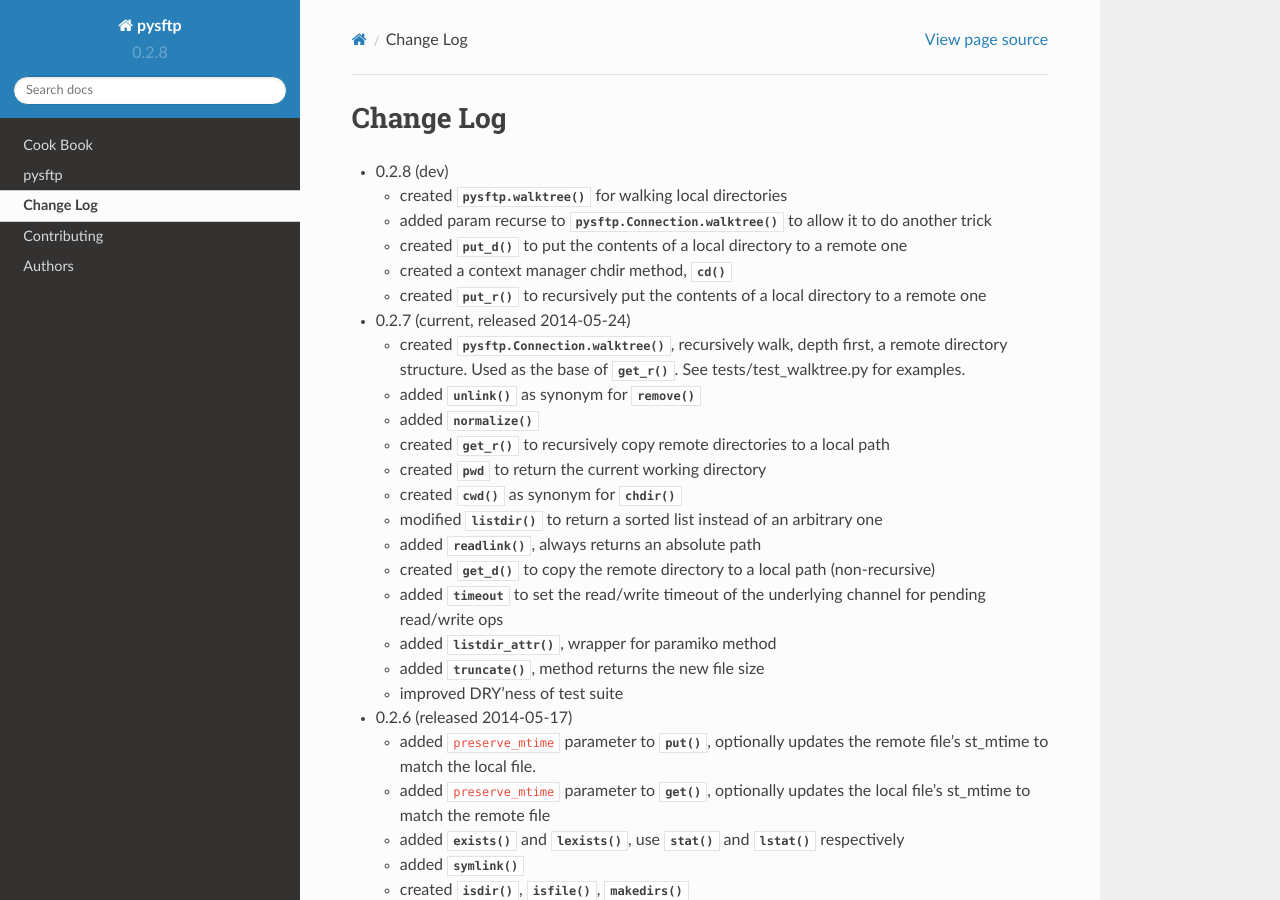
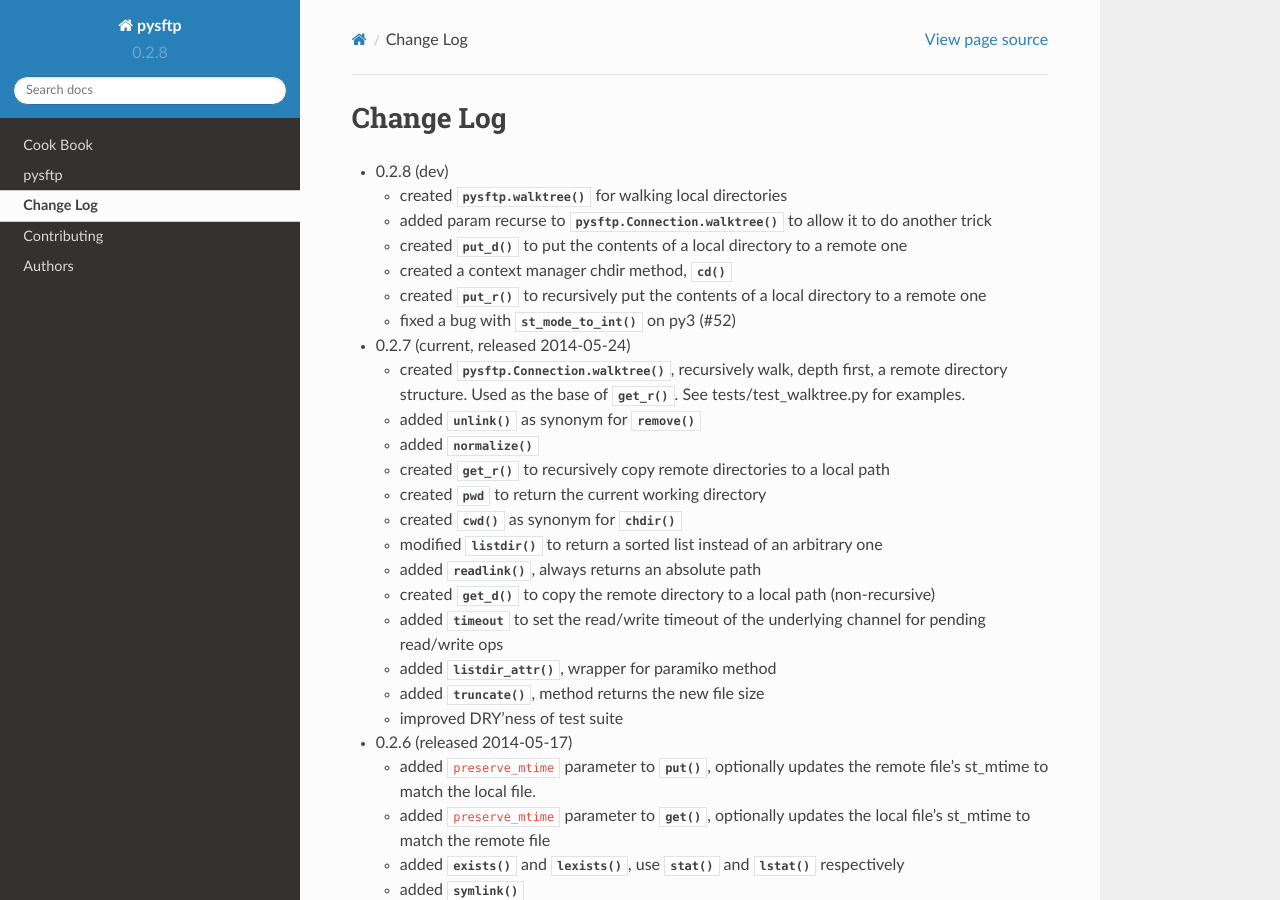
Before and after one commit to ryhsiao/pysftp, a Sphinx documentation site: the page built from docs/changes.rst, in a window 1280 px wide and 900 px high. Built offline with Sphinx 7.4.7 and the Read the Docs theme 2.0.0, drawn with Linux system fonts in a browser that asks for light colours.

```diff
--- a/docs/changes.rst
+++ b/docs/changes.rst
@@ -9,6 +9,7 @@
   * created :meth:`.put_d` to put the contents of a local directory to a remote one
   * created a context manager chdir method, :meth:`.cd`
   * created :meth:`.put_r` to recursively put the contents of a local directory to a remote one
+  * fixed a bug with :func:`.st_mode_to_int` on py3 (#52)
 
 * 0.2.7 (current, released 2014-05-24)
 
```
Also changed, not shown: 1 other file.
